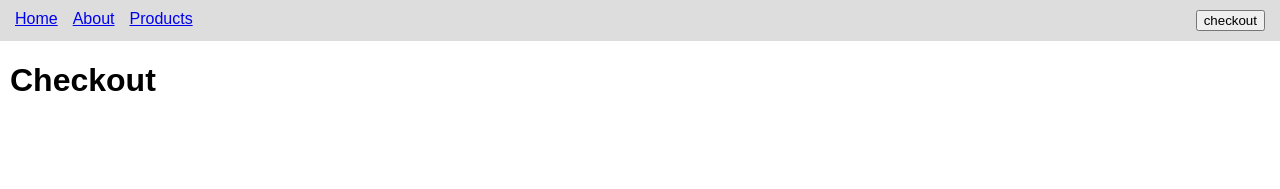
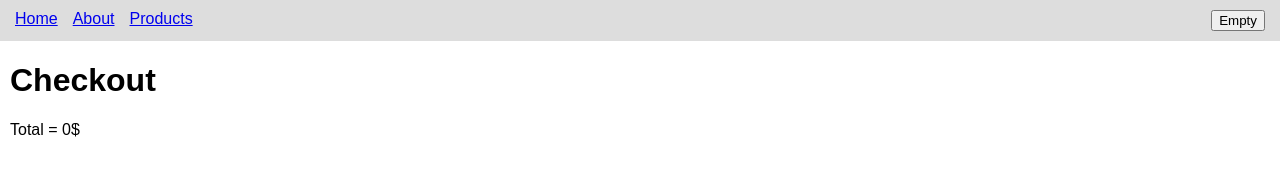
Before and after one commit to Tantris27/next.js-ecommerce, a Next.js app: page /checkout in a window 1280 px wide. Shown: the top 189 px of the page. Built offline with nearby package versions, Linux system fonts and the light colour scheme.

Commit message:
Add Checkout

```diff
--- a/components/Header.js
+++ b/components/Header.js
@@ -14,7 +14,7 @@ const headerStyles = css`
   }
 `;
 
-export default function Header() {
+export default function Header({ cartItems }) {
   return (
     <header css={headerStyles}>
       <Link href="/">
@@ -27,7 +27,7 @@ export default function Header() {
         <a>Products</a>
       </Link>
       <Link href="/checkout">
-        <button>checkout</button>
+        <button>{!cartItems ? 'Empty' : cartItems.length}</button>
       </Link>
     </header>
   );
--- a/pages/checkout.js
+++ b/pages/checkout.js
@@ -1,7 +1,14 @@
 import Head from 'next/head';
 import Layout from '../components/Layout';
 
-export default function Checkout() {
+export default function Checkout({ cartItems }) {
+  const calcTotal = () => {
+    let total = 0;
+    for (let i = 0; i < cartItems.length; i++) {
+      total += parseFloat(cartItems[i].price);
+    }
+    return `Total = ${total}$`;
+  };
   return (
     <Layout>
       <Head>
@@ -10,6 +17,12 @@ export default function Checkout() {
       <div>
         <h1>Checkout</h1>
       </div>
+      <div>
+        {cartItems.map((sell) => {
+          return <h3 key={sell.sellid}>{sell.name}</h3>;
+        })}
+        {calcTotal()}
+      </div>
     </Layout>
   );
 }
```
Also changed, not shown: pages/products/index.js (+6 -2 lines).
